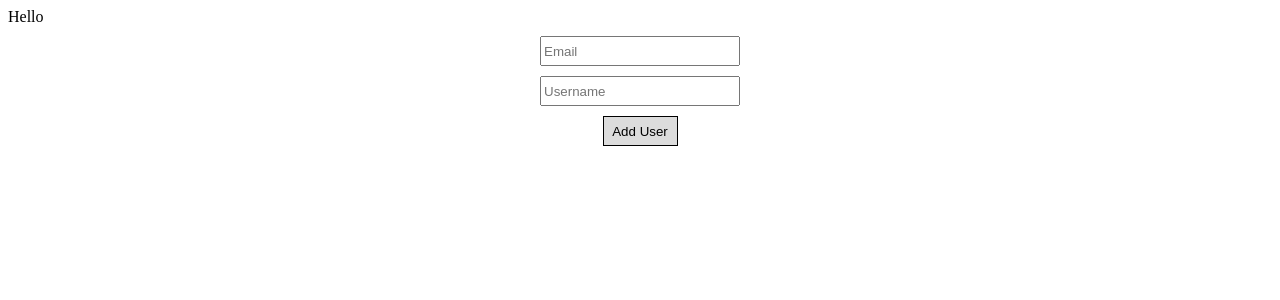
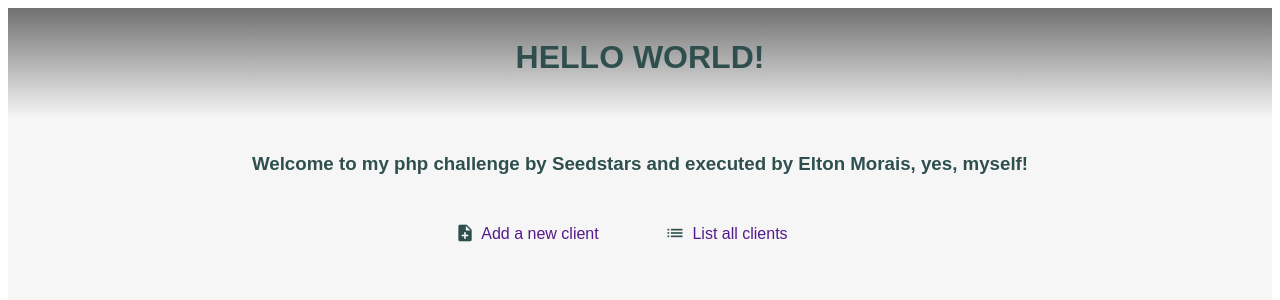
Before and after one commit to eltonmorais10/seedstars-challenge, a PHP site: page / in a window 1280 px wide. Shown: the top 300 px of the page. Run offline with PHP 8.4, Linux system fonts and the light colour scheme; data that the repository does not hold is empty.

Commit message:
Second Commit
Some updates

```diff
--- a/app/controllers/home.php
+++ b/app/controllers/home.php
@@ -6,4 +6,22 @@ class Home extends Controller
 	{
 		$this->view('home/index', ['name' => $name]);
 	}
+
+	public function listAll()
+	{
+		$this->view('home/list');
+	}
+
+	public function add()
+	{
+		$db = $this->model('sqlite');
+
+	   	if(!$db){
+	    	echo $db->lastErrorMsg();
+	   	} else {
+	      	echo "Opened database successfully\n";
+	   	}
+
+		$this->view('home/add');
+	}
 }
--- a/app/views/home/index.phtml
+++ b/app/views/home/index.phtml
@@ -1,83 +1,78 @@
+<link href="https://fonts.googleapis.com/icon?family=Material+Icons" rel="stylesheet">
+
 <style>
-	.input-div{
-		margin: 10 auto;
-		width: 200px;
+	.material-icons {
+	  font-family: 'Material Icons';
+	  font-weight: normal;
+	  font-style: normal;
+	  font-size: 20px;  /* Preferred icon size */
+	  display: inline-block;
+	  width: 1em;
+	  height: 1em;
+	  line-height: 1;
+	  text-transform: none;
+	  letter-spacing: normal;
+	  word-wrap: normal;
+	  white-space: nowrap;
+	  direction: ltr;
+
+	  /* Support for all WebKit browsers. */
+	  -webkit-font-smoothing: antialiased;
+	  /* Support for Safari and Chrome. */
+	  text-rendering: optimizeLegibility;
+
+	  /* Support for Firefox. */
+	  -moz-osx-font-smoothing: grayscale;
+
+	  /* Support for IE. */
+	  font-feature-settings: 'liga';
 	}
-	.button-div{
-		margin: 10 auto;
-		width: 75px;
+	body{
+		color: #2F4F4F;
+		font-family: 'Raleway',sans-serif;
 	}
-	.input{
-		padding: 2px;
-		height: 30px;
-		width: 200px;
+	#title{
+		background-color: #707070;
+		background: -webkit-linear-gradient(#707070, #f6f6f6); /* For Safari 5.1 to 6.0 */
+	    background: -o-linear-gradient(#707070, #f6f6f6); /* For Opera 11.1 to 12.0 */
+	    background: -moz-linear-gradient(#707070, #f6f6f6); /* For Firefox 3.6 to 15 */
+	    background: linear-gradient(#707070, #f6f6f6); /* Standard syntax */
+		height: 100px;
+		padding-top: 10px;
+		text-align: center;
 	}
-	#add-user{
-		background-color: #dcdcdc;
-		border: 1px solid black;
-		height: 30px;
-		width: 75px;
+	#h3{
+		background-color: #f6f6f6;
+		height: calc(100% - 130px);
+		padding-top: 16px;
+		text-align: center;
 	}
-	#error-message{
-		background-color: #ff0033;
-		color: #fff;
-		display: none;
-		margin: 10 auto;
-		padding: 5px;
-		width: 190px;
-		white-space: normal;
-	}
-	.missing-val{
-		border: 1px solid #ff0033;
-		padding: 3px;
+	a{
+		color: #551a8b;
+		text-decoration: none;
 	}
 </style>
-<div class="blue">Hello <?=$data['name']?></div>
 
-<div id="error-message">
+<div id="title">
+	<h1>HELLO WORLD!</h1>
 </div>
-<div class="input-div">
-	<input id="email" class="input" type="text" placeholder="Email">
-</div>
-<div class="input-div">
-	<input id="username" class="input" type="text" placeholder="Username">
-</div>
-<div class="button-div">
-	<input id="add-user" type="button" value="Add User" style="cursor: pointer;">
+<div id="h3">
+	<h3>Welcome to my php challenge by Seedstars and executed by Elton Morais, yes, myself!</h3>
+	<div id="links" style="width: 400px; margin: 0 auto; margin-top: 50px;">
+		<div style="width: 200px;float: left;">
+			<div style="float: left;padding-left: 15px;margin-top: -2px;">
+				<i class="material-icons" style="position:absolute;">note_add</i>
+			</div>
+			<a href="/public/home/add">Add a new client</a>
+		</div>
+		<div style="width: 200px;float: left;">
+			<div style="float: left;padding-left: 25px;margin-top: -2px;">
+				<i class="material-icons" style="position:absolute;">list</i>
+			</div>
+			<a href="/public/home/listAll">List all clients</a>
+		</div>
+	</div>
 </div>
 
-<script src="//code.jquery.com/jquery-1.12.0.min.js"></script>
-<script src="//code.jquery.com/jquery-migrate-1.2.1.min.js"></script>
 <script>
-	$("#add-user").click(function(){
-		$("#error-message").fadeOut("slow");
-		var email = $("#email").val();
-		var username = $("#username").val();
-
-		// if any value is missing its input will be highlighted
-		if (email === "" || username === "") {
-			if (email === "") {
-				$("#email").addClass("missing-val");
-			} else {
-				$("#email").removeClass("missing-val");
-			}
-
-			if (username === "") {
-				$("#username").addClass("missing-val");
-			} else {
-				$("#username").removeClass("missing-val");
-			}
-		// if all the input are filled than test the email value
-		} else {
-			$("#email").removeClass("missing-val");
-			$("#username").removeClass("missing-val");
-
-			var re = /^(([^<>()[\]\.,;:\s@\"]+(\.[^<>()[\]\.,;:\s@\"]+)*)|(\".+\"))@(([^<>()[\]\.,;:\s@\"]+\.)+[^<>()[\]\.,;:\s@\"]{2,})$/i;
-			if(!re.test($("#email").val())){
-				$("#error-message").text("Error! Email invalid.").fadeIn("slow");
-			} else {
-				alert("email certo");
-			}
-		}
-	});
 </script>
```
Also changed, not shown: app/models/sqlite.php (added, +28 -0 lines), app/views/home/add.phtml (added, +85 -0 lines), app/views/home/list.phtml (added), public/test.db (added).
